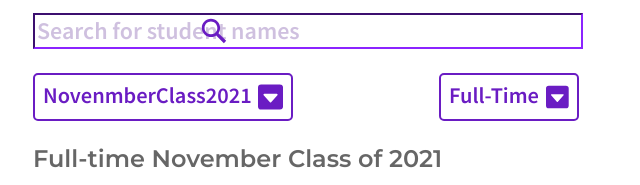
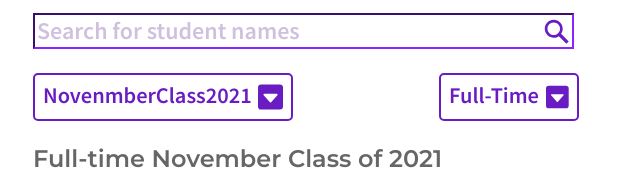
Before and after one commit to MJung84/checkpoint-web-dev-foundation, a plain HTML site: page index.html in a window 1280 px wide. Shown: the part 224-409 px from the top of the page, 331-971 px from the left. Drawn offline with nearby package versions, Linux system fonts and the light colour scheme.

Commit message:
item position corrected

```diff
--- a/style.css
+++ b/style.css
@@ -70,9 +70,9 @@ button {
   cursor: pointer;
   width: 30px;
   height: 30px;
-  position: absolute;
-  top: 15rem;
-  left: 530px;
+  position: relative;
+  top: 0.3rem;
+  left: -2rem;
   fill: #6a1cc3;
 }
 
```
